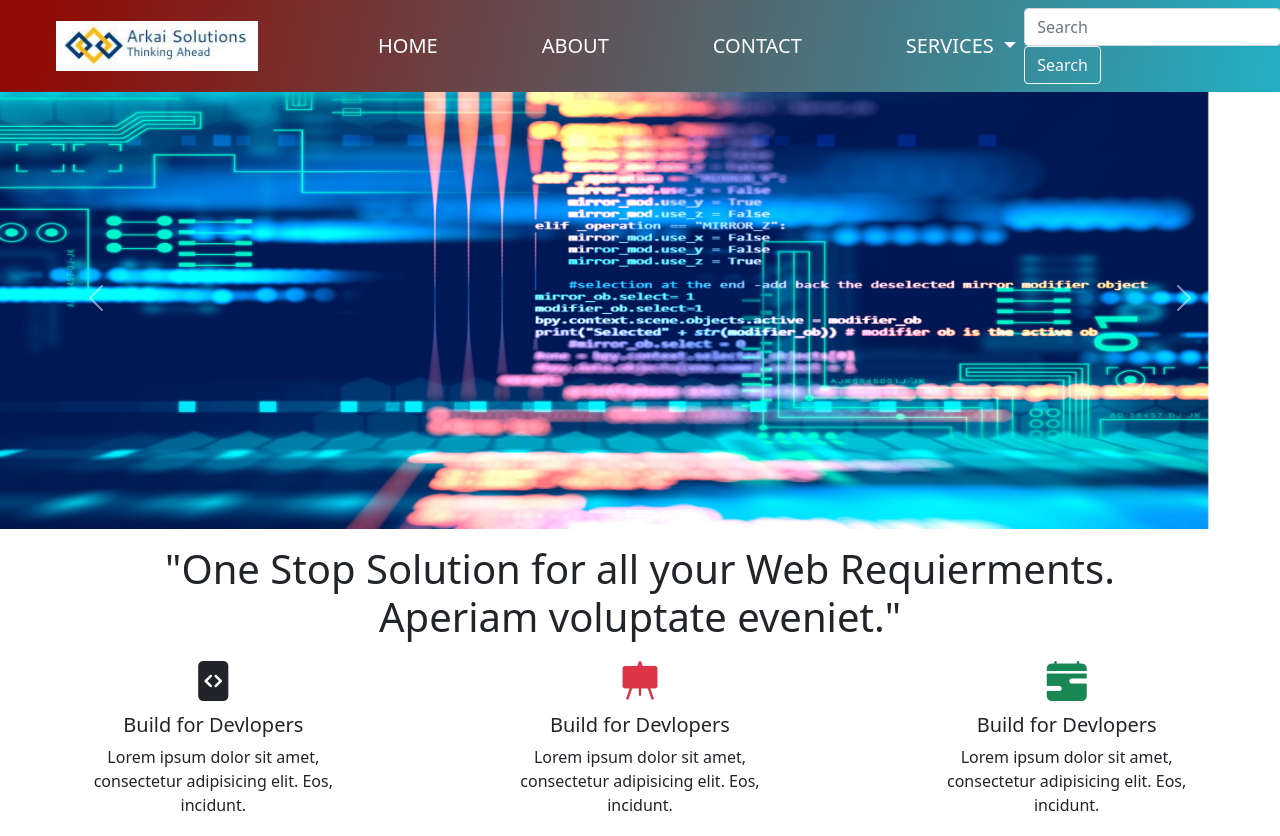
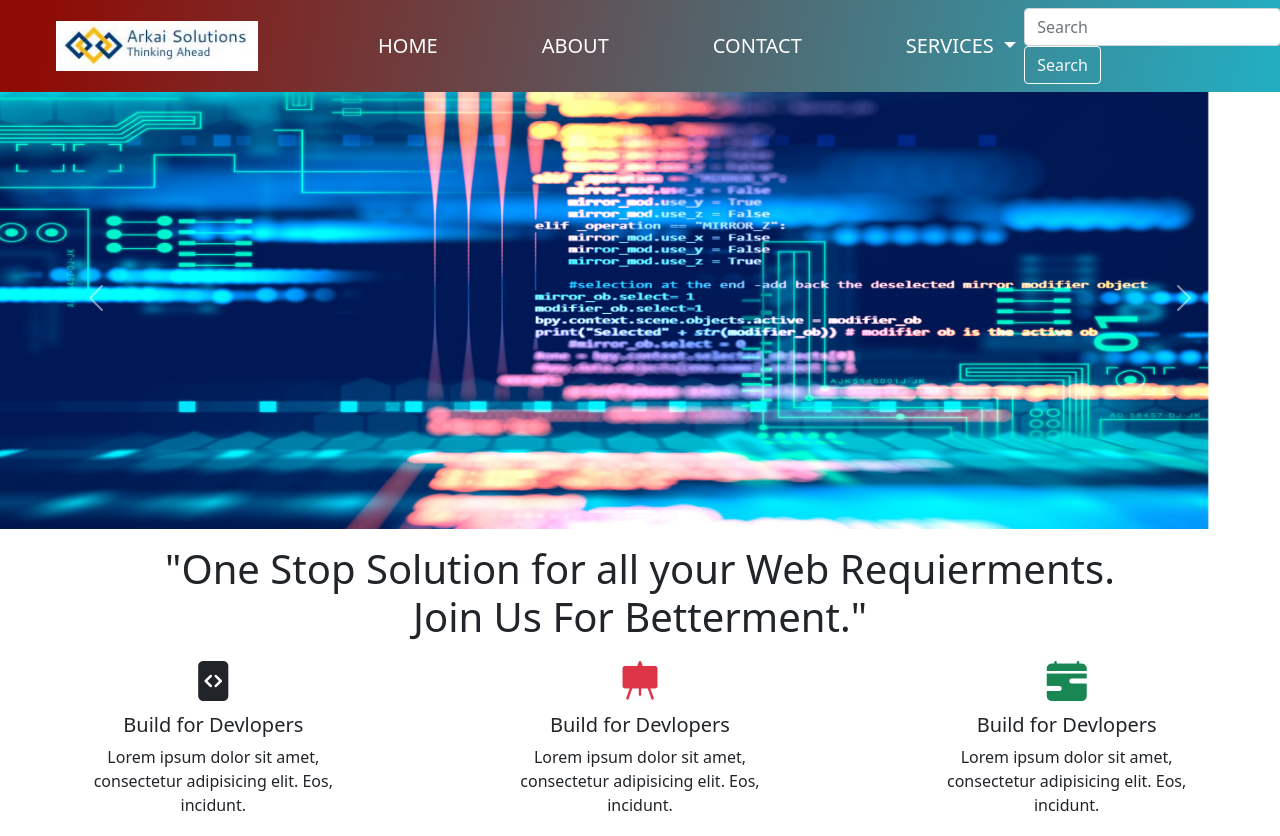
Before and after one commit to pandhare6450/arkai, a plain HTML site: page index.html in a window 1280 px wide. Shown: the top 836 px of the page. Drawn offline with nearby package versions, Linux system fonts and the light colour scheme.

Commit message:
Title New

```diff
--- a/index.html
+++ b/index.html
@@ -88,7 +88,7 @@
           <!-- tagline -->
           <div class="row justify-content-around">
               <div class="col-12  ">
-                  <h6 class="display-4 text-center mt-3 mb-3" style="font-size: 40px;">"One Stop Solution for all your Web Requierments. <br>Aperiam voluptate eveniet."</h6>
+                  <h6 class="display-4 text-center mt-3 mb-3" style="font-size: 40px;">"One Stop Solution for all your Web Requierments. <br>Join Us For Betterment."</h6>
               </div>
               <div class="col-md-3 text-center col-11 ">
                 <h1>
```
